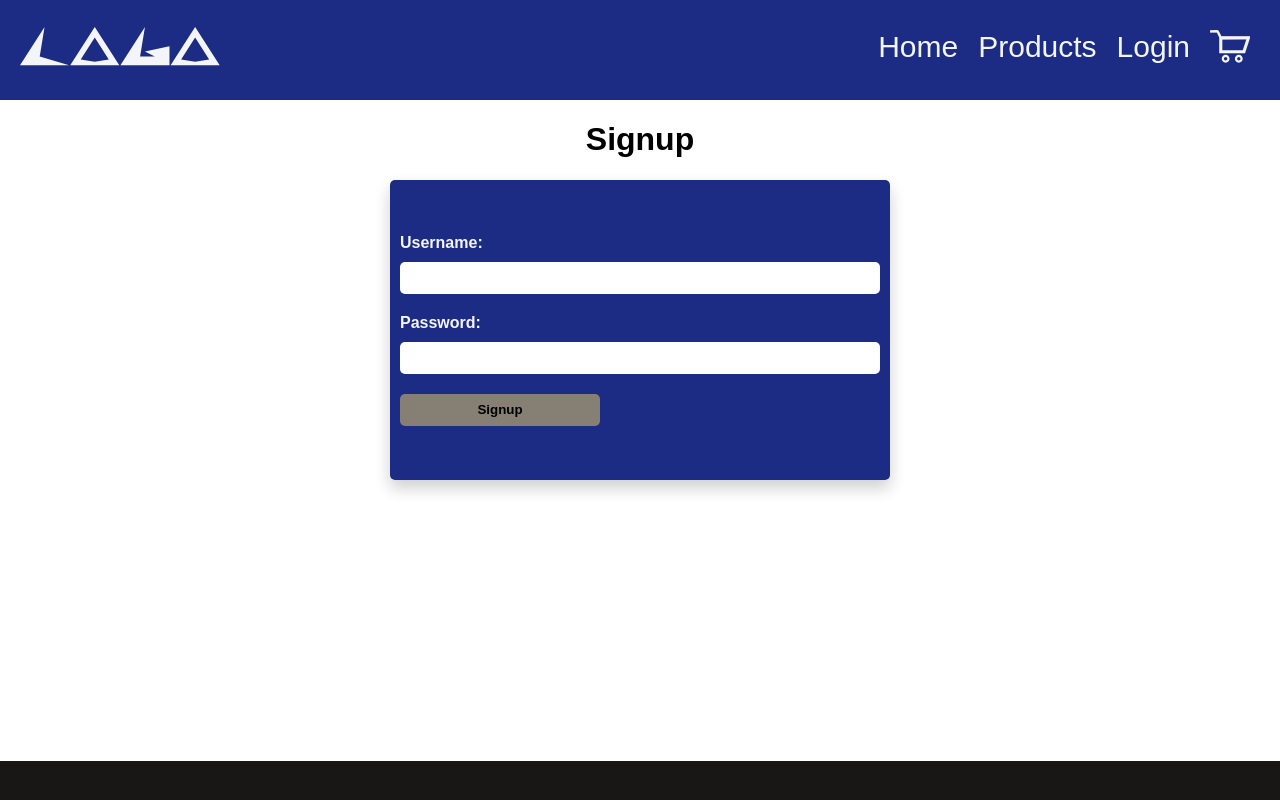
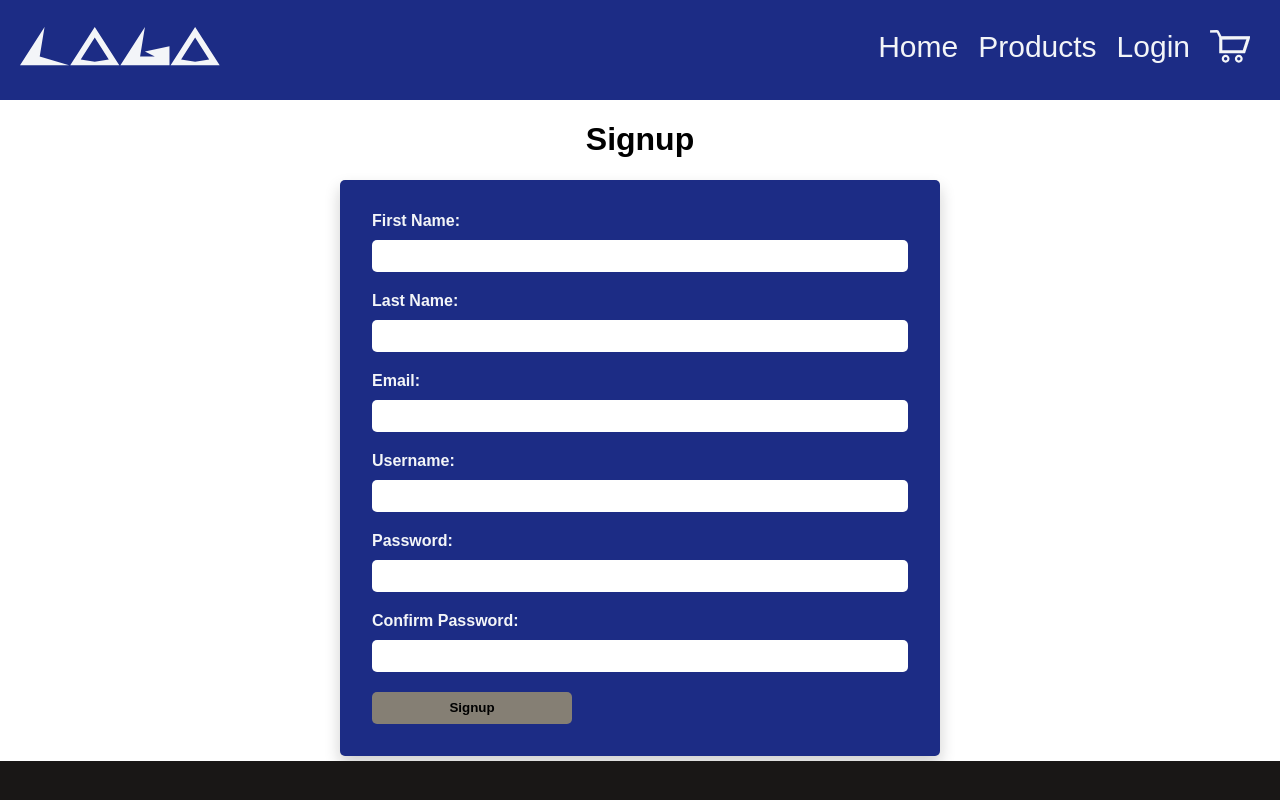
Before and after one commit to chase-mack/ecom_boilerplate, a Next.js app: page /signup in a window 1280 px wide. Shown: the top 800 px of the page. Built offline with nearby package versions, Linux system fonts and the light colour scheme.

Commit message:
Added signup

```diff
--- a/src/app/login/page.module.css
+++ b/src/app/login/page.module.css
@@ -13,7 +13,7 @@
   justify-content: center;
   align-items: center;
   box-shadow: 0 8px 16px 0 #0e0d1033;
-  max-width: 500px;
+  max-width: 600px;
   margin: auto;
   min-height: 300px;
   background-color: var(--primary-color);
@@ -21,13 +21,19 @@
   color: var(--text-light);
 }
 
+.formContainer p {
+  align-self: baseline;
+  margin: 0 0 10px;
+  padding: 0 2rem;
+}
+
 .loginForm {
   width: 100%;
-  padding: 1rem;
+  padding: 2rem 0;
 }
 
 .formGroup {
-  padding: 0 10px;
+  padding: 0 2rem;
 }
 
 .loginForm label {
@@ -55,3 +61,12 @@
   font-weight: bold;
   border-radius: var(--rounded);
 }
+
+.signupLink {
+  text-decoration: none;
+  color: var(--text-light);
+}
+
+.signupLink:hover {
+  text-decoration: underline;
+}
--- a/src/app/signup/page.module.css
+++ b/src/app/signup/page.module.css
@@ -13,7 +13,7 @@
   justify-content: center;
   align-items: center;
   box-shadow: 0 8px 16px 0 #0e0d1033;
-  max-width: 500px;
+  max-width: 600px;
   margin: auto;
   min-height: 300px;
   background-color: var(--primary-color);
@@ -23,11 +23,11 @@
 
 .signupForm {
   width: 100%;
-  padding: 1rem;
+  padding: 2rem 0;
 }
 
 .formGroup {
-  padding: 0 10px;
+  padding: 0 2rem;
 }
 
 .signupForm label {
--- a/src/app/signup/signup.tsx
+++ b/src/app/signup/signup.tsx
@@ -3,9 +3,25 @@ import styles from "./page.module.css";
 import { useState, ChangeEvent, FormEvent } from "react";
 
 export default function Signup() {
+  const [firstName, setFirstName] = useState("");
+  const [lastName, setLastName] = useState("");
+  const [email, setEmail] = useState("");
   const [username, setUsername] = useState("");
   const [password, setPassword] = useState("");
+  const [confirmPassword, setConfirmPassword] = useState("");
   const [error, setError] = useState("");
+
+  const handleFirstNameChange = (e: ChangeEvent<HTMLInputElement>) => {
+    setFirstName(e.target.value);
+  };
+
+  const handleLastNameChange = (e: ChangeEvent<HTMLInputElement>) => {
+    setLastName(e.target.value);
+  };
+
+  const handleEmailChange = (e: ChangeEvent<HTMLInputElement>) => {
+    setEmail(e.target.value);
+  };
 
   const handleUsernameChange = (e: ChangeEvent<HTMLInputElement>) => {
     setUsername(e.target.value);
@@ -13,6 +29,10 @@ export default function Signup() {
 
   const handlePasswordChange = (e: ChangeEvent<HTMLInputElement>) => {
     setPassword(e.target.value);
+  };
+
+  const handleConfirmPasswordChange = (e: ChangeEvent<HTMLInputElement>) => {
+    setConfirmPassword(e.target.value);
   };
 
   const handleSubmit = async (e: FormEvent<HTMLFormElement>) => {
@@ -27,6 +47,33 @@ export default function Signup() {
       <div className={styles.formContainer}>
         {error && <p>{error}</p>}
         <form className={styles.signupForm} onSubmit={handleSubmit}>
+          <div className={styles.formGroup}>
+            <label htmlFor="firstName">First Name:</label>
+            <input
+              type="firstName"
+              id="firstName"
+              value={firstName}
+              onChange={handleFirstNameChange}
+            />
+          </div>
+          <div className={styles.formGroup}>
+            <label htmlFor="lastName">Last Name:</label>
+            <input
+              type="lastName"
+              id="lastName"
+              value={lastName}
+              onChange={handleLastNameChange}
+            />
+          </div>
+          <div className={styles.formGroup}>
+            <label htmlFor="email">Email:</label>
+            <input
+              type="email"
+              id="email"
+              value={email}
+              onChange={handleEmailChange}
+            />
+          </div>
           <div className={styles.formGroup}>
             <label htmlFor="username">Username:</label>
             <input
@@ -46,6 +93,15 @@ export default function Signup() {
             />
           </div>
           <div className={styles.formGroup}>
+            <label htmlFor="confirmPassword">Confirm Password:</label>
+            <input
+              type="confirmPassword"
+              id="confirmPassword"
+              value={confirmPassword}
+              onChange={handleConfirmPasswordChange}
+            />
+          </div>
+          <div className={styles.formGroup}>
             <button className={styles.submit} type="submit">
               Signup
             </button>
```
Also changed, not shown: src/app/login/login.tsx (+12 -0 lines).
